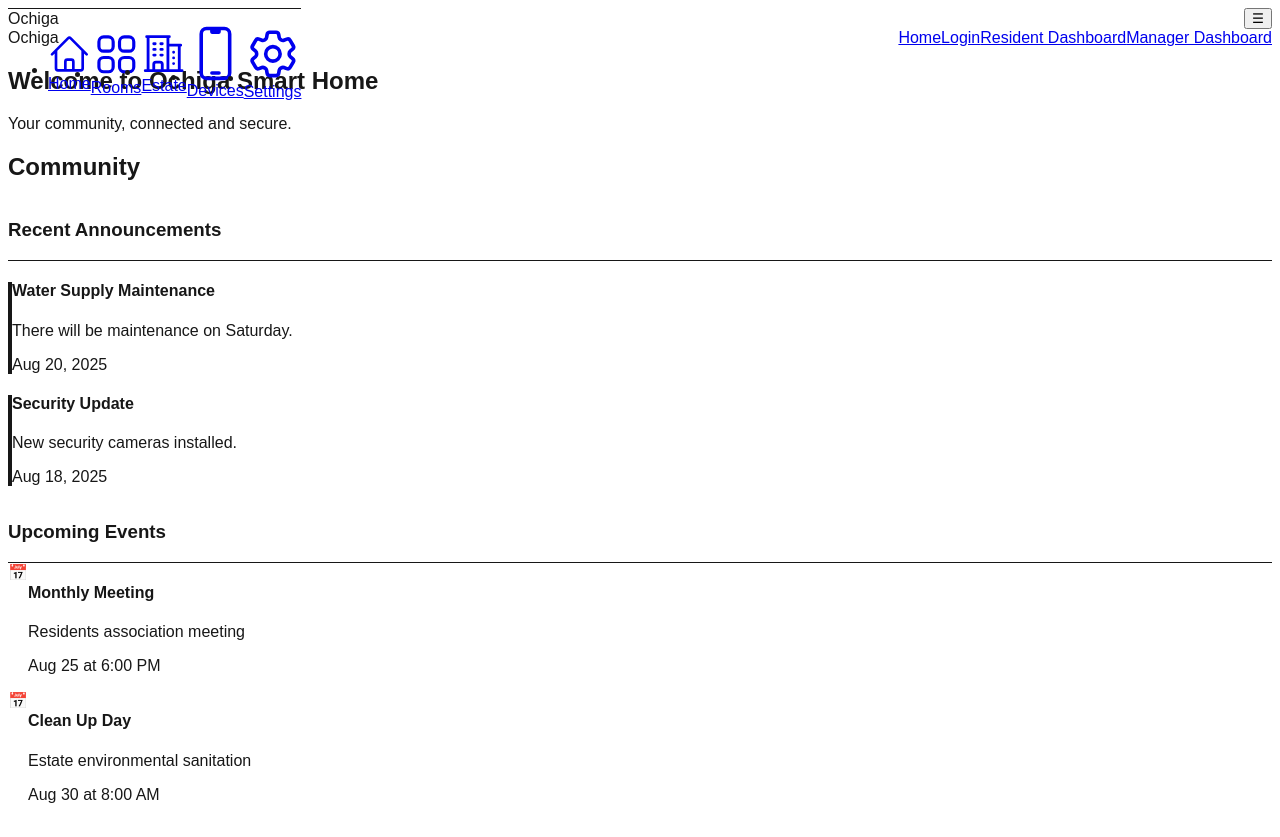
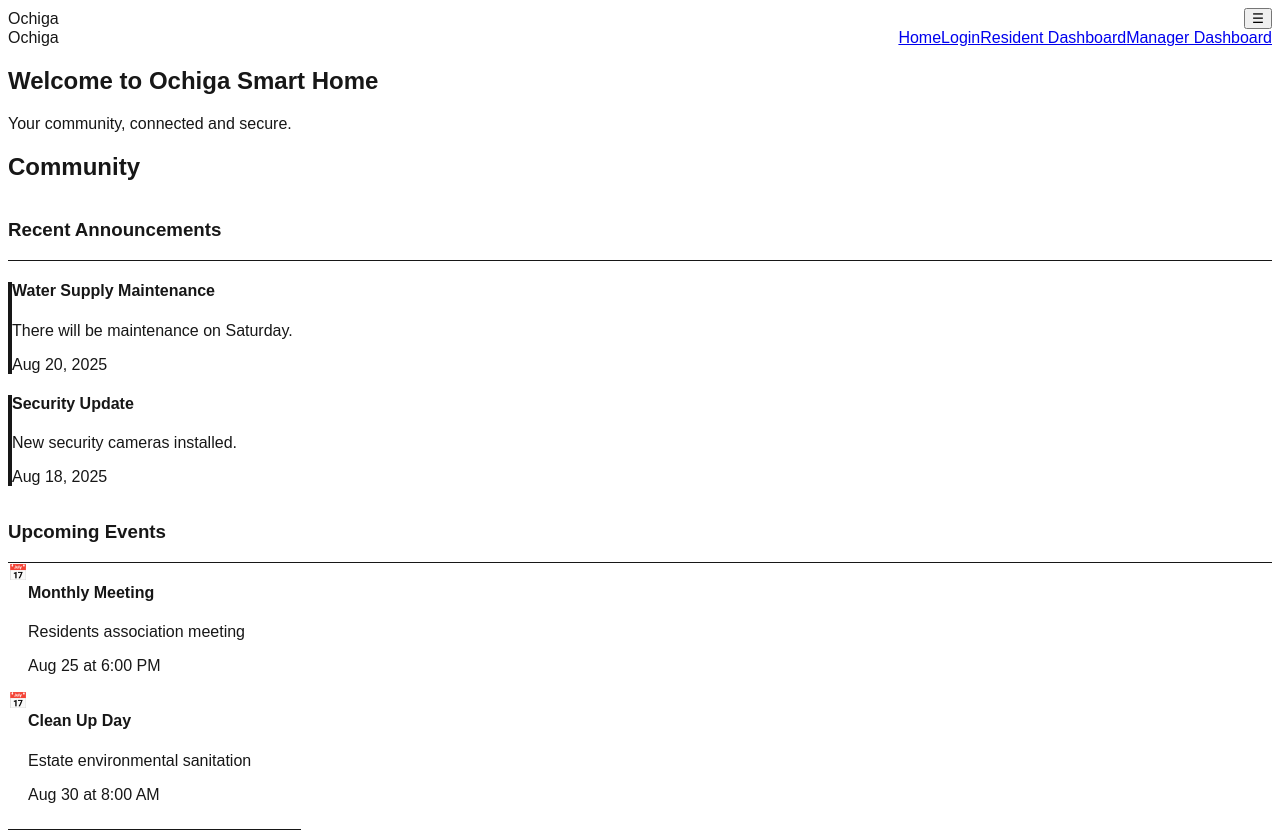
Before and after one commit to contactochiga/Ochiga-frontend-for-estate-and-smart-home, a Next.js app in the folder ochiga-frontend/: page / in a window 1280 px wide. Built offline with nearby package versions, Linux system fonts and the light colour scheme.

Commit message:
Update layout.js

```diff
--- a/ochiga-frontend/app/layout.js
+++ b/ochiga-frontend/app/layout.js
@@ -10,14 +10,9 @@ export const metadata = {
 export default function RootLayout({ children }) {
   return (
     <html lang="en">
-      <body className="min-h-screen flex flex-col bg-gray-50 dark:bg-gray-950">
-        {/* Top navigation bar */}
+      <body>
         <NavBar />
-
-        {/* Page content */}
-        <main className="flex-1">{children}</main>
-
-        {/* Bottom footer navigation */}
+        {children}
         <Footer />
       </body>
     </html>
```
